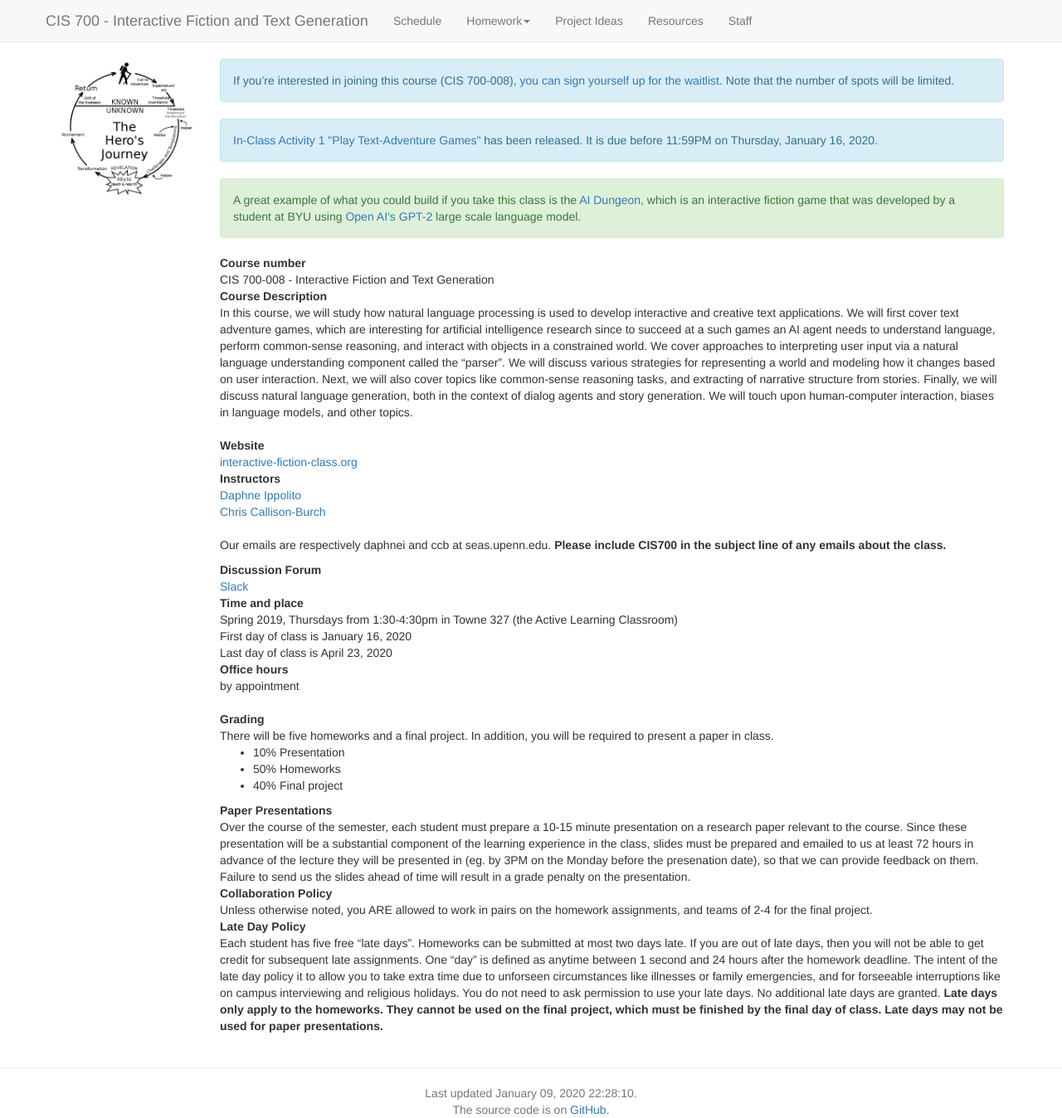
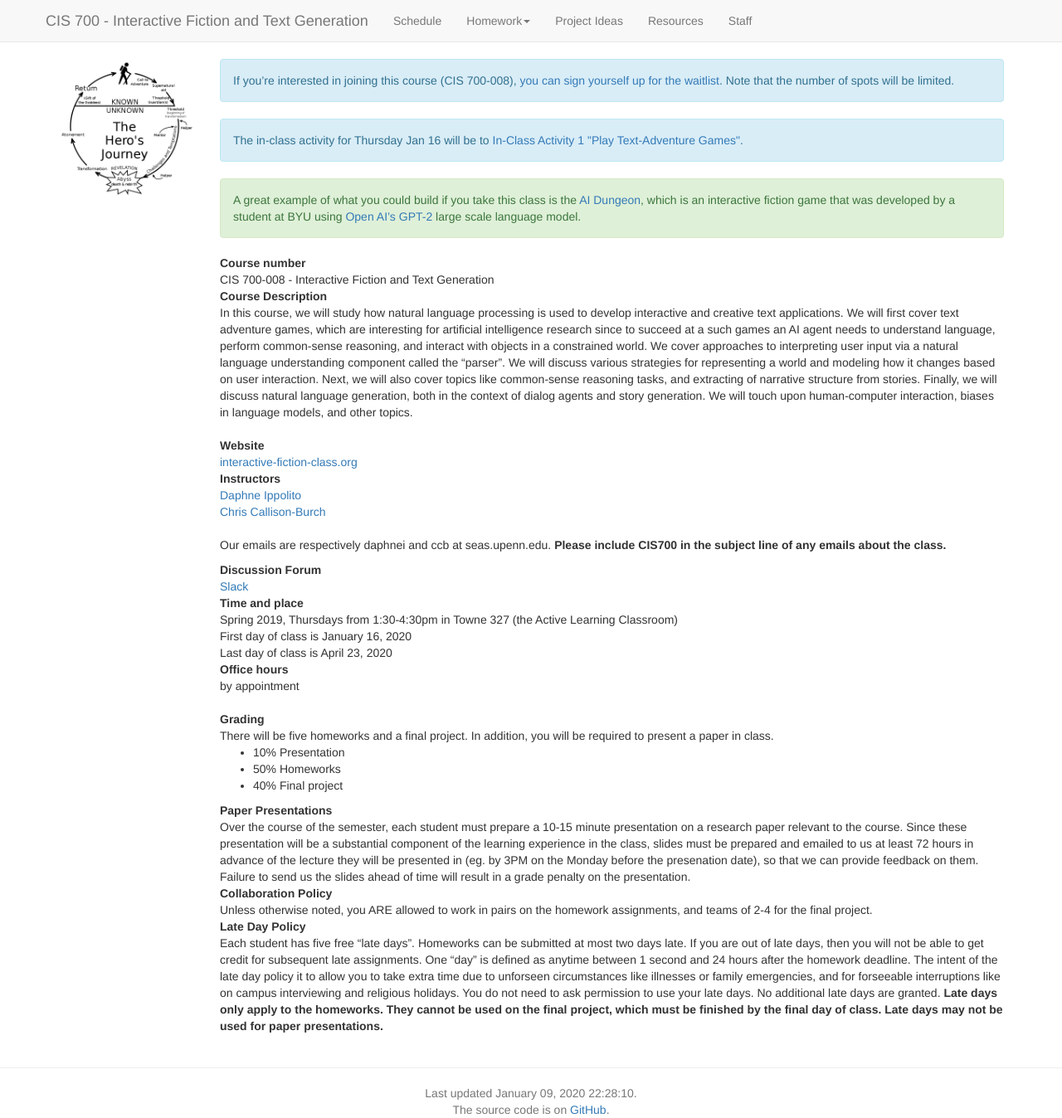
Before and after one commit to interactive-fiction-class/interactive-fiction-class.github.io, a Jekyll site: the page built from index.md, in a window 1280 px wide. Shown: the whole page at 83% size. Built offline with Jekyll 4.4.1, drawn with Linux system fonts in a browser that asks for light colours; nearby versions of some CDN libraries; a script that is not in the unit is left out.

Commit message:
Update index.md

```diff
--- a/index.md
+++ b/index.md
@@ -19,6 +19,13 @@ If you're interested in joining this course (CIS 700-008), [you can sign yoursel
 {% capture release_date %}{{page.release_date | date: '%s'}}{% endcapture %}
 {% capture due_date %}{{page.due_date | date: '%s'}}{% endcapture %}
 {% if release_date < now and due_date >= now %}
+{% if page.type == "in-class" %}
+<!-- In class activity -->
+<div class="alert alert-info">
+The in-class activity for {{ page.due_date | date: "%A %b %-d" }} will be to <a href="{{page.url}}">{{ page.title }}</a>.
+</div>
+{% else %}
+<!-- Homework assignment -->
 <div class="alert alert-info">
 <a href="{{page.url}}">{{ page.title }}</a> has been released.
 {% if page.deliverables %}
@@ -32,6 +39,7 @@ The assignment has multiple deliverables.
 It is due before {{ page.due_date | date: "%I:%M%p" }} on {{ page.due_date | date: "%A, %B %-d, %Y" }}.
 {% endif %}
 </div>
+{% endif %}
 {% endif %}
 {% endif %}
 {% endfor %}
```
